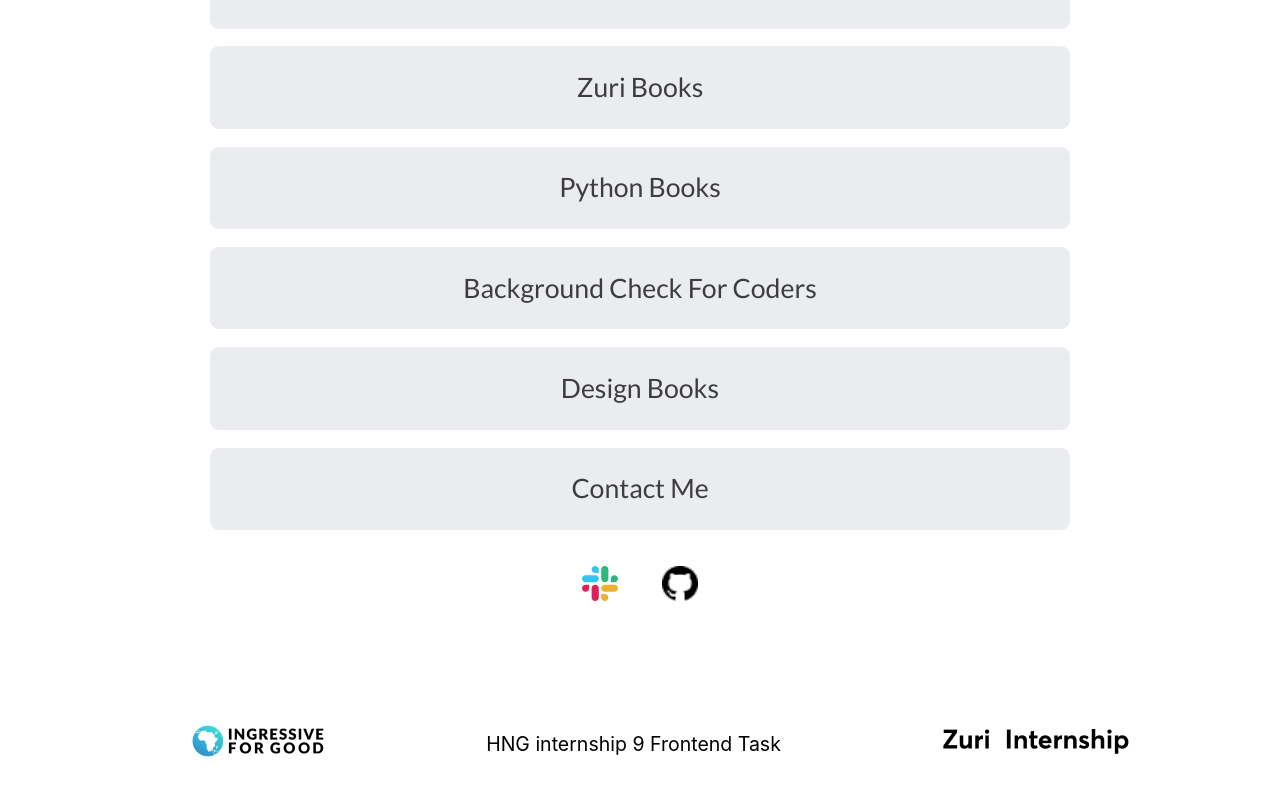
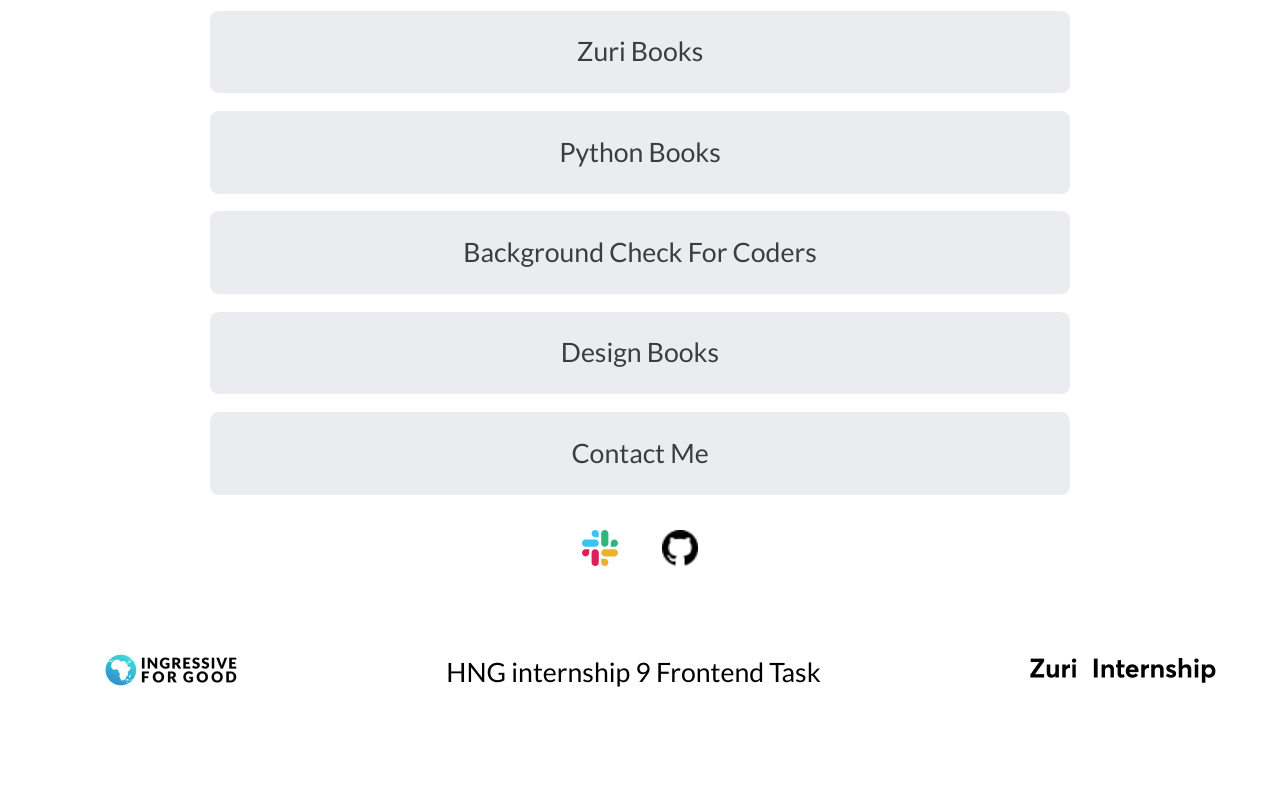
Before and after one commit to Uqueenesther/zuri-linktree, a React (Create React App) app: page / in a window 1280 px wide. Shown: the part 366-1162 px from the top of the page. After the commit the page ends 1084 px from the top, so only its background shows below. Built offline with nearby package versions, Linux system fonts and the light colour scheme.

Commit message:
correcting

```diff
--- a/src/component/Contact.js
+++ b/src/component/Contact.js
@@ -1,26 +1,7 @@
 import React from 'react';
-import  { useState } from "react";
 import '../App.scss'
 
-  function Contact () {
-    const [inputs, setInputs] = useState({});
-    const [textarea, setTextarea] = useState()
-    const handleChange = (event) => {
-      const name = event.target.name;
-      const value = event.target.value;
-      setInputs(values => ({...values, [name]: value}))
-    }
-
-    const handleChangeText = (event) => {
-      setTextarea(event.target.value)
-    }
-
-    const handleSubmit = (event) => {
-      event.preventDefault();
-      alert("submitted");
-      console.log(handleSubmit, "here");
-    }
-
+function  Contact (){
     return(
       <div>
         <div className='container'>
@@ -30,64 +11,53 @@ import '../App.scss'
             <p className='ptag'>Hi there, Contact me to ask me anything you have in mind</p>
           </div>
           <div className='form'>
-                      <form className='form__container' >
+               <form className='form__container'>
                 <div className='form__group form__name'>
-
                     <div className='form__firstname'>
-                            <label className='form__label' htmlFor="firstname">First name</label>
-                            <input type='text'
-                            name='firstname'
-                            value={inputs.firstname}
-                            onChange={handleChange}
-                             className='form__input'
-                             placeholder='Enter your first name'
-                             id='firstname' required/>
+                    <label className='form__label'>first name</label>
+                    <input type='text' className='form__input' placeholder='Enter your first name' id='firstname' required/>
                     </div>
-
                     <div className='form__lastname'>
-                            <label className='form__label' htmlFor="Lastname">Last name</label>
-                            <input type='text' className='form__input' placeholder='enter your last name' id='lastname ' required
-                            name='lastname'
-                            value={inputs.lastname}
-                            onChange={handleChange}
-                            />
+                    <label className='form__label'>Last name</label>
+                    <input type='text' className='form__input' placeholder='enter your last name' id='lastname' required/>
                     </div>
                 </div>
 
                 <div className='form__group'>
-
-                        <label className='form__label' htmlFor="email">Email</label>
-                        <input type='email' className='form__input form__email' placeholder='Your name at gmail.com' id='email' required
-                        name='email'
-                        value={inputs.email}
-                        onChange={handleChange}
-                        />
+                <label className='form__label'>Email</label>
+                <input type='email' className='form__input form__email' placeholder='Your name at gmail.com' id='email' required/>
                 </div>
 
                 <div className='form__group'>
-                        <label className='form__label' htmlFor="message">Message</label>
-                        <textarea className='form__textarea' placeholder='Send a message and I will reply ypu as soon as possible' required
-                        value={textarea} onChange={handleChangeText}
-                        />
+                <label className='form__label'>Message</label>
+                 <textarea className='form__textarea' placeholder='Send a message and I will reply ypu as soon as possible' required/>
                 </div>
 
                 <div className='form__checkbox'>
-                        <input type='checkbox' className='input__checkbox' required/>
+                <input type='checkbox' className='input__checkbox' />
                 <p> You agree to providing your data to name who may contact you</p>
                 </div>
 
-                        <button type='submit' className='btn' id='btn__submit' onSubmit={handleSubmit}>Send Message</button>
+                 <button type='submit' className='btn' id='btn__submit'>Send me</button>
                </form>
              </div>
 
+
+
           </div>
+              {/* <div className='footer'>
+              <ul className='footer__list'>
+                <li className='footer__item'><a href='http://localhost:3000/' className='footer__link'><img src='img/I4G.png' className='footer__img' alt=''/></a></li>
+                <li> <a href='http://localhost:3000/' className='footer__link footer__img'>HNG internship 9 Frontend Task</a></li>
+                <li> <a href='http://localhost:3000/' className='footer__link'> <img src='img/zuri-logo.png 'alt='' className='footer__img'/></a></li>
+              </ul>
+             </div> */}
         </div>
-
-           <div className='footer'>
+        <div className='footer contact'>
         <ul className='footer__list'>
-                    <li className='footer__item'> <a href='http://localhost:3000/' className='footer__link'><img src='img/I4G.png' className='footer__img' alt=''/></a></li>
-                    <li  className='footer__item'><a href='http://localhost:3000/' className='footer__link footer__img'>HNG internship 9 Frontend Task</a></li>
-                    <li   className='footer__item'><a href='http://localhost:3000/' className='footer__link'> <img src='img/zuri-logo.png 'alt='' className='footer__img'/></a></li>
+          <li className='footer__item'><a href='http://localhost:3000/' className='footer__link'><img src='img/I4G.png' className='footer__img' alt=''/></a></li>
+          <li className='text'> <a href='http://localhost:3000/' className='footer__link '>HNG internship 9 Frontend Task</a></li>
+          <li> <a href='http://localhost:3000/' className='footer__link'> <img src='img/zuri-logo.png 'alt='' className='footer__img'/></a></li>
         </ul>
        </div>
         </div>
--- a/src/component/Home.js
+++ b/src/component/Home.js
@@ -3,8 +3,8 @@ import {Link} from 'react-router-dom'
 
 function Home() {
   return (
-   <div>
-     <div className='container'>
+    <div className='container'>
+      <div className='main'>
         <div className='content'>
             <div className='profile__section'>
               <div className='nav'>
@@ -40,15 +40,18 @@ function Home() {
                   <img src='img/icon.png' alt='gitlogo' className='git'/>
             </div>
           </div>
+
+      </div>
+       <footer className='homefooter'>
+          <div className='footercontainer'>
+            <ul className='footerlist'>
+            <li className='footeritem'><a href='http://localhost:3000/' className='footerlink'><img src='img/I4G.png' className='footerimg' alt=''/></a></li>
+            <li className='text'> <a href='http://localhost:3000/' className='footerlink '>HNG internship 9 Frontend Task</a></li>
+            <li className='footeritem'> <a href='http://localhost:3000/' className='footerlink'> <img src='img/zuri-logo.png 'alt='' className='footerimg'/></a></li>
+          </ul>
+          </div>
+       </footer>
     </div>
-           <div className='footer'>
-              <ul className='footer__list'>
-                <li className='footer__item'> <a href='http://localhost:3000/' className='footer__link'><img src='img/I4G.png' className='footer__img' alt=''/></a></li>
-                <li  className='footer__item'><a href='http://localhost:3000/' className='footer__link footer__img'>HNG internship 9 Frontend Task</a></li>
-                <li   className='footer__item'><a href='http://localhost:3000/' className='footer__link'> <img src='img/zuri-logo.png 'alt='' className='footer__img'/></a></li>
-              </ul>
-            </div>
-   </div>
   );
 }
 
--- a/src/sass/_component.scss
+++ b/src/sass/_component.scss
@@ -1,16 +1,11 @@
 
-.container{
+  .main{
   display: flex;
   flex-direction: column;
   align-items: center;
   justify-content: center;
 
-       margin-top:4rem;
-       margin-left: 11.2rem;
-       margin-right: 11.2rem;
-
   }
-
   .nav{
     float: right;
   }
@@ -92,18 +87,16 @@
 
 
  .footer{
-    font-size: 2.2rem;
-     margin: 12rem 17rem 7rem;
+
   &__list{
+    list-style: none;
     display: flex;
-      list-style: none;
-      align-items: center;
-      justify-content: space-between;
+    justify-content: space-around;
+    flex-wrap:nowrap;
+    margin-bottom: 4rem;
+    width: 100vw;
   }
 
-    &__item{
-
-    }
   &__link{
 
     &:link,
@@ -113,17 +106,59 @@
       font: inherit;
     }
  }
+
  }
+
+ .text{
+  font-family: Lato;
+  font-size: 3rem;
+ }
+
+ .home{
+  margin-top: 10rem;
+
+ }
+
+//  ////////////////home footer
+.homefooter{
+  margin-top: 5rem;
+}
+.footercontainer{
+
+
+}
+
+.footerlist{
+  display: flex;
+  align-items: center;
+  justify-content: space-between;
+  list-style: none;
+  width: 90vw;
+
+}
+
+.footerlink{
+
+
+    &:link,
+    &:visited{
+      text-decoration: none;
+      color: black;
+      font: inherit;
+    }
+}
+
+
 
 
 // ///////////////////////////////////// CONTACT
 .container{
-  display: flex;
-  flex-wrap: wrap;
-  flex-direction: column;
+  display: grid;
   align-items: center;
   justify-content: center;
-  font-style: Lato;
+  // margin-top: 4rem;
+  // margin-left: 11.2rem;
+  // margin-right: 11.2rem;
 }
 
 .ptag{
@@ -135,8 +170,13 @@
 
 .form{
 
+
    &__container{
     font-size: 2.5rem;
+
+    display: grid;
+    align-content: center;
+    justify-content: center;
 
    }
   &__group{
@@ -228,29 +268,76 @@
 
   }
 
+  .contact{
+    margin-top: 10rem;
+  }
+
+
   // MEDIA SCREEN
 
   $bp-large: 1100px;
+  $bp-meduim:600px;
 
   @media only screen and (max-width:$bp-large){
 
     html{
       font-size: 50%;
     }
+
+
     .form{
       &__name{
         display: grid;
       }
+
+      ::placeholder {
+           font-size: 1.8rem;
+           text-transform: lowercase;
+           padding-left: .5rem;
+           font-family: Lato;
+         }
+
+
     }
 
     .footer{
-      margin: 8rem;
+      // margin: 8rem;
      &__list{
         display: grid;
+       justify-content: center;
+       align-content: center;
+        gap: 4rem;
+        padding: 0px;
+      }
+
+    }
+
+    .homefooter{
+      margin-top: 5rem;
+    }
+    .footercontainer{
+
+
+    }
+
+    .footerlist{
+      display: grid;
+      align-content: center;
       justify-content: start;
-        gap: 4rem;
+      list-style: none;
+      gap: 3rem;
+      width: 45vw;
+
     }
+
+
   }
+
+  @media only screen and (max-width:$bp-meduim){
+    html{
+      font-size: 40%;
+    }
+
   }
 
 
@@ -258,6 +345,4 @@
 
 
 
-
-
   /* #EAECF0, #F4F5F7; */
```
Lines whose indentation alone changed are shown as unchanged.
